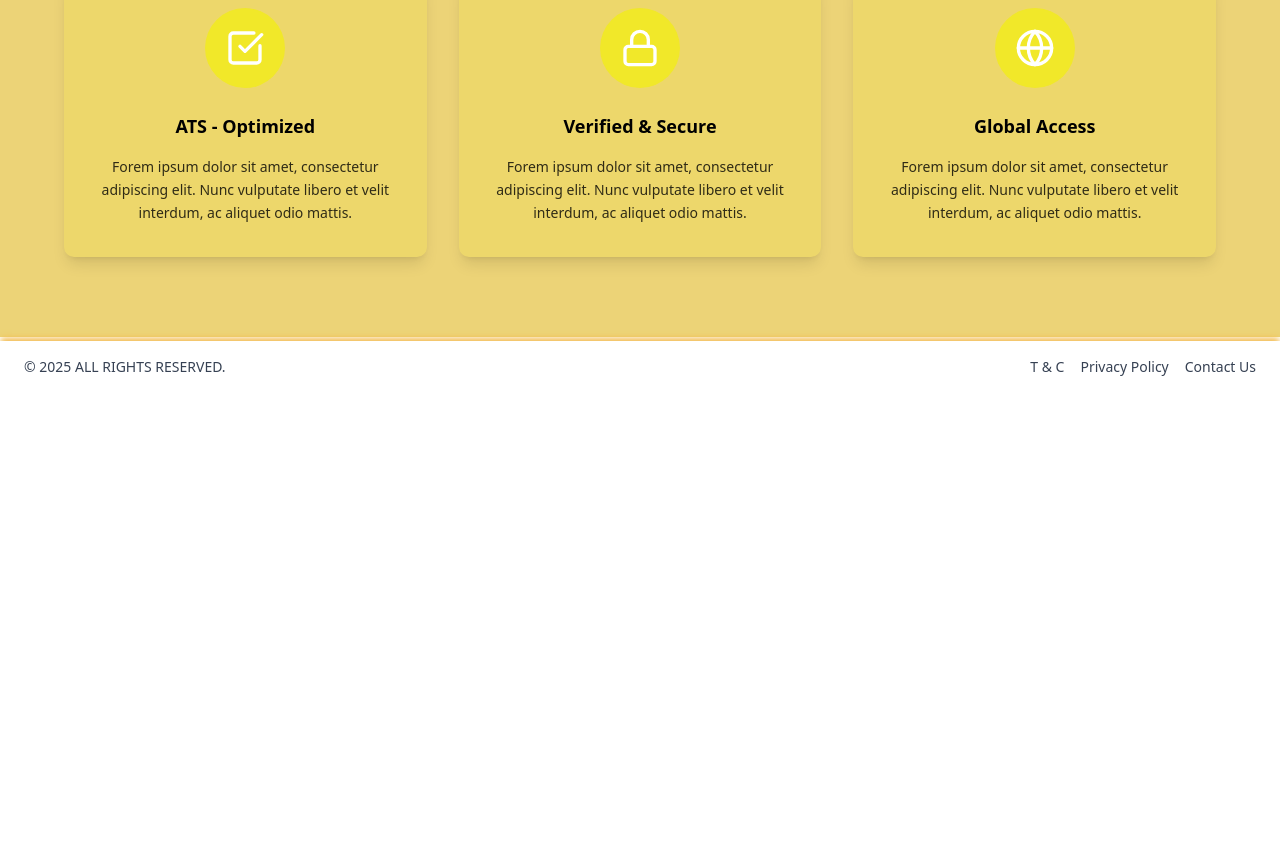
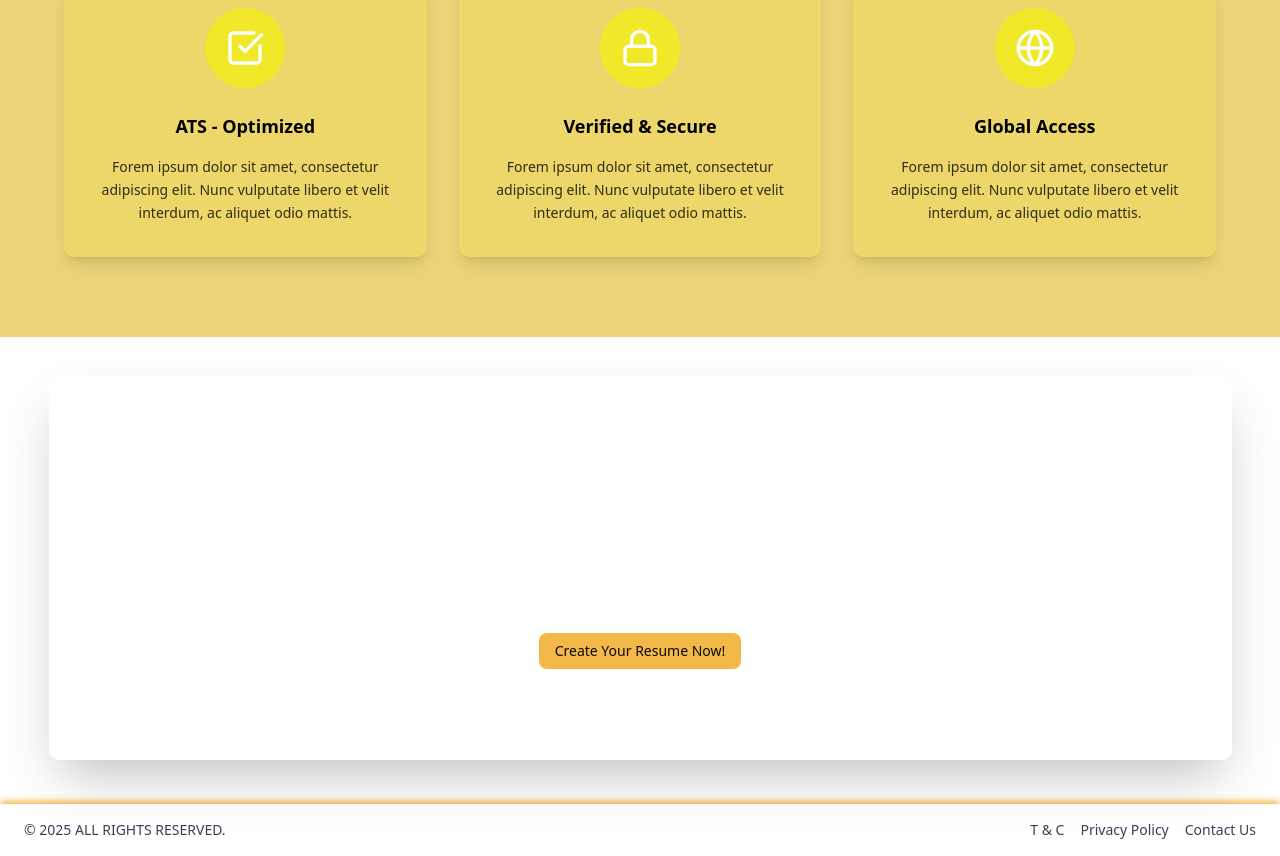
Before and after one commit to YasithaRenuk/DigitalCV, a Next.js app: page / in a window 1280 px wide. Shown: the part 828-1684 px from the top of the page. Before the commit the page ends 1221 px from the top, so only its background shows below. Built offline with nearby package versions, Linux system fonts and the light colour scheme; no server answers.

Commit message:
Update page.tsx

```diff
--- a/src/app/(pages)/page.tsx
+++ b/src/app/(pages)/page.tsx
@@ -1,15 +1,35 @@
 'use client';
 
+import { Button } from "@/components/ui/button";
 import FeatureSection from "../components/HomePage/FeatureSection";
 import Hero from "../components/HomePage/Hero";
+import { useSession } from "next-auth/react";
+import { useRouter } from "next/navigation";
 
 
 export default function Home() {
+  const { data: session } = useSession();
+  const router = useRouter();
 
+  const onClickCreate = () => {
+    if (session) {
+      router.push("/createcv");
+    } else {
+      router.push("/loginpage");
+    }
+  };
   return (
     <div>
       <Hero/>
       <FeatureSection/>
+      <div className="w-full flex justify-center">
+        <div className="shadow-2xl w-[1183px] h-[383px] m-10 bg-white rounded-lg justify-center flex">
+          <Button className="mt-64" onClick={onClickCreate}>
+            Create Your Resume Now!
+          </Button>
+        </div>
+      </div>
+
     </div>
   );
 }
```
